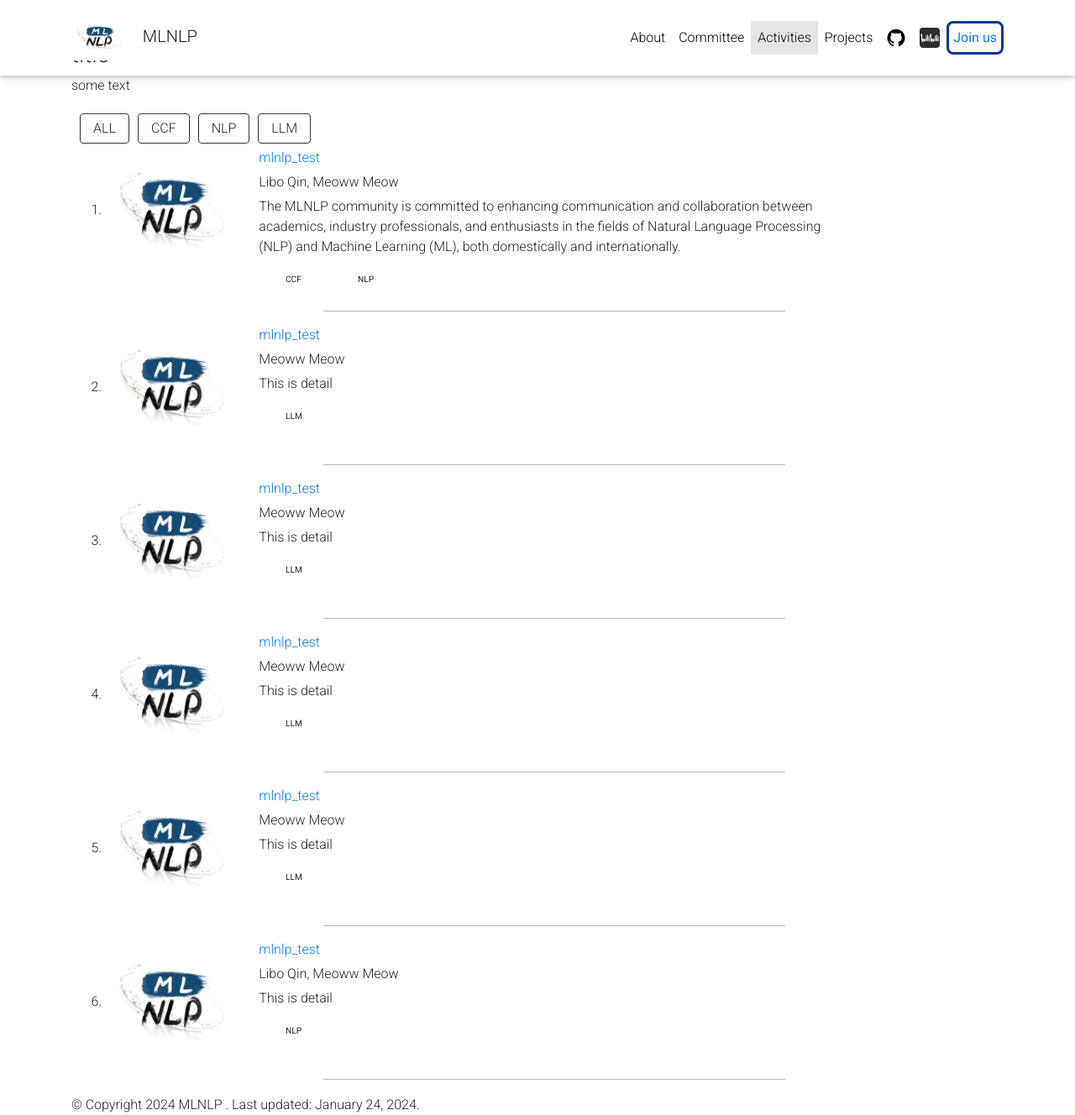
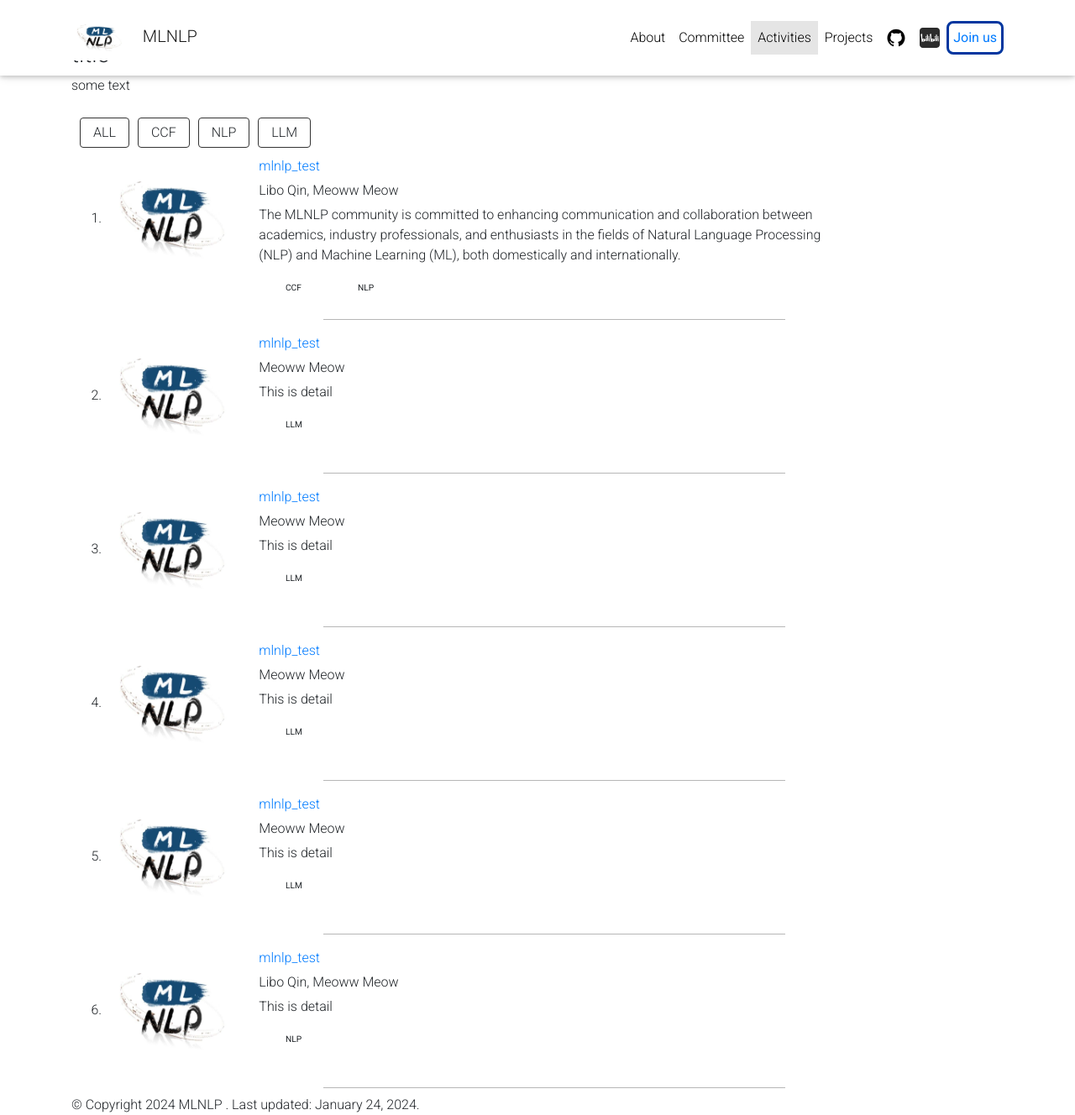
Before and after one commit to WPENGxs/wpengxs.github.io, a Jekyll site: the page built from _pages/activities.md, in a window 1280 px wide and 1328 px high. Shown: the whole window at 84% size. Built offline with Jekyll 4.4.1, drawn with Linux system fonts in a browser that asks for light colours; comment, search, counter and statistics services are not loaded; a style sheet for code colours, icons or effects is not loaded.

Commit message:
Update activities.html

```diff
--- a/_layouts/activities.html
+++ b/_layouts/activities.html
@@ -12,14 +12,14 @@
   <div class="publications">
       <div style="display: flex; justify-content: left; padding:5px; flex-wrap: wrap">
 
-        <div style="border: solid #333333; border-width: 1.5px; padding-left: 15px; padding-right: 15px; padding-top: 5px; padding-bottom: 5px; border-radius: 0.25rem; align-items: center; margin-left: 5px; margin-right: 5px;">
+        <div style="border: solid #333333; border-width: 1.5px; padding-left: 15px; padding-right: 15px; padding-top: 5px; padding-bottom: 5px; border-radius: 0.25rem; align-items: center; margin: 5px;">
           <a id="all" style="font-weight: 200;">
             ALL
           </a>
         </div>
 
         {% for tag in page.all_tags %}
-        <div style="border: solid #333333; border-width: 1.5px; padding-left: 15px; padding-right: 15px; padding-top: 5px; padding-bottom: 5px; border-radius: 0.25rem; align-items: center; margin-left: 5px; margin-right: 5px;">
+        <div style="border: solid #333333; border-width: 1.5px; padding-left: 15px; padding-right: 15px; padding-top: 5px; padding-bottom: 5px; border-radius: 0.25rem; align-items: center; margin: 5px;">
           <a id="{{tag}}" style="font-weight: 200; text-transform: uppercase;">
             {{tag}}
           </a>
```
